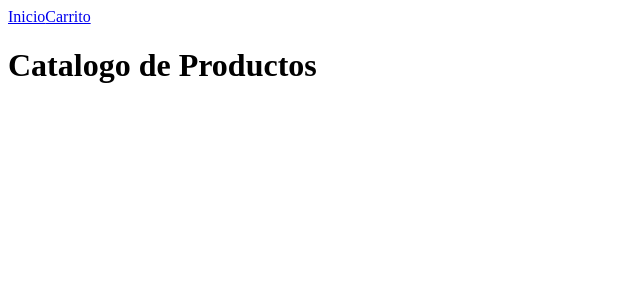
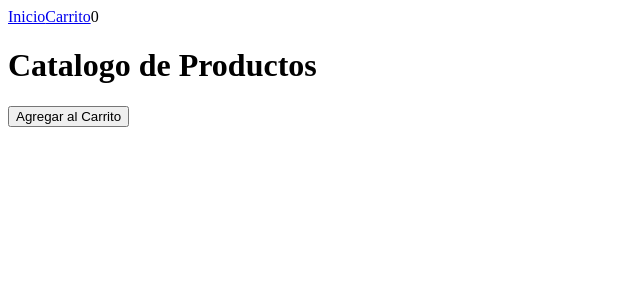
Before and after one commit to Shaktulu30/ecommerce, a React (Vite) app: page / in a window 1280 px wide. Shown: the top 300 px of the page, without its empty margins (0-640 px from the left). Built offline with nearby package versions, Linux system fonts and the light colour scheme.

Commit message:
Context del carrito con Provider y useCart

```diff
--- /dev/null
+++ b/src/components/CartWidget.jsx
@@ -0,0 +1,9 @@
+import { useCart } from "../context/CartContext";
+
+function CartWidget() {
+    const { cart } = useCart();
+
+    return <span>{cart.length}</span>;
+}
+
+export default CartWidget;
--- a/src/components/NavBar.jsx
+++ b/src/components/NavBar.jsx
@@ -1,3 +1,4 @@
+import CartWidget from "./CartWidget";
 import { Link } from "react-router-dom";
 
 function NavBar () {
@@ -5,6 +6,7 @@ function NavBar () {
         <nav>
             <Link to="/">Inicio</Link>
             <Link to="/cart">Carrito</Link>
+            <CartWidget />
         </nav>
     );
 }
--- /dev/null
+++ b/src/context/CartContext.jsx
@@ -0,0 +1,29 @@
+import { createContext, useContext, useState } from 'react';
+
+// 1. Crear el contexto (la caja)
+const CartContext = createContext();
+
+// 2. Crear el Provider (quien llena la caja y la ofrece)
+export function CartProvider({ children }) {
+  const [cart, setCart] = useState([]);
+
+  function addToCart(product) {
+    setCart([...cart, product]);
+  }
+
+  const value = {
+    cart,
+    addToCart,
+  };
+
+  return (
+    <CartContext.Provider value={value}>
+      {children}
+    </CartContext.Provider>
+  );
+}
+
+// 3. Un hook para consumir más fácil
+export function useCart() {
+  return useContext(CartContext);
+}
--- a/src/main.jsx
+++ b/src/main.jsx
@@ -1,12 +1,15 @@
-import { StrictMode } from 'react'
-import { createRoot } from 'react-dom/client'
-import { BrowserRouter } from 'react-router-dom'
-import App from './App.jsx'
+import { CartProvider } from "./context/CartContext.jsx";
+import { StrictMode } from "react";
+import { createRoot } from "react-dom/client";
+import { BrowserRouter } from "react-router-dom";
+import App from "./App.jsx";
 
-createRoot(document.getElementById('root')).render(
+createRoot(document.getElementById("root")).render(
   <StrictMode>
     <BrowserRouter>
-      <App />
+      <CartProvider>
+        <App />
+      </CartProvider>
     </BrowserRouter>
   </StrictMode>,
-)
+);
--- a/src/pages/Home.jsx
+++ b/src/pages/Home.jsx
@@ -1,5 +1,15 @@
+import { useCart } from "../context/CartContext"
+
 function Home () {
-    return <h1>Catalogo de Productos</h1>
-}
+    const { addToCart } = useCart();
+
+    return (
+    <div>
+        <h1>Catalogo de Productos</h1>
+        <button onClick={() => addToCart({ id: 1, name: 'Producto de Prueba'})}>
+            Agregar al Carrito
+        </button>
+    </div>
+)}
 
 export default Home
```
